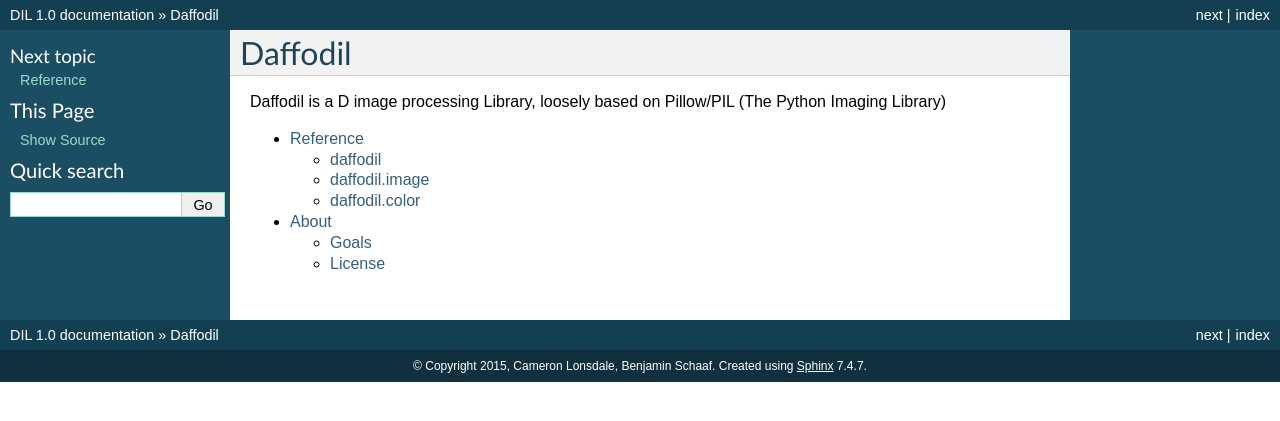
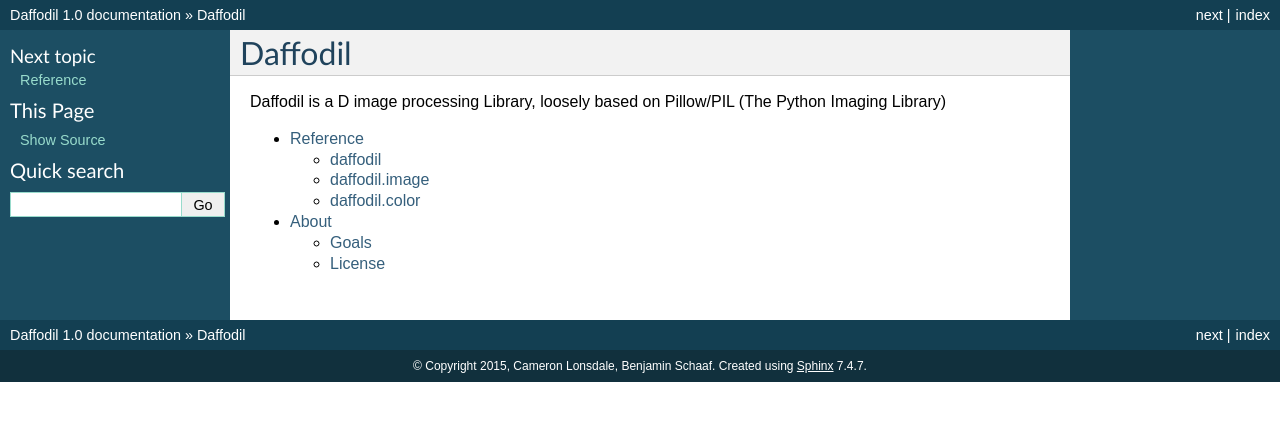
Before and after one commit to BenjaminSchaaf/daffodil, a Sphinx documentation site: the page built from docs/index.rst, in a window 1280 px wide. Shown: the top 421 px of the page. Built offline with Sphinx 7.4.7, drawn with Linux system fonts in a browser that asks for light colours.

```diff
--- a/docs/conf.py
+++ b/docs/conf.py
@@ -1,7 +1,7 @@
 #!/usr/bin/env python3
 # -*- coding: utf-8 -*-
 #
-# DIL documentation build configuration file, created by
+# Daffodil documentation build configuration file, created by
 # sphinx-quickstart on Sat Dec 19 02:58:25 2015.
 #
 # This file is execfile()d with the current directory set to its
@@ -49,7 +49,7 @@ source_suffix = '.rst'
 master_doc = 'index'
 
 # General information about the project.
-project = 'DIL'
+project = 'Daffodil'
 copyright = '2015, Cameron Lonsdale, Benjamin Schaaf'
 
 # The version info for the project you're documenting, acts as replacement for
@@ -182,4 +182,4 @@ html_static_path = ['_static']
 #html_file_suffix = None
 
 # Output file base name for HTML help builder.
-htmlhelp_basename = 'DILdoc'
+htmlhelp_basename = 'Daffodildoc'
```
